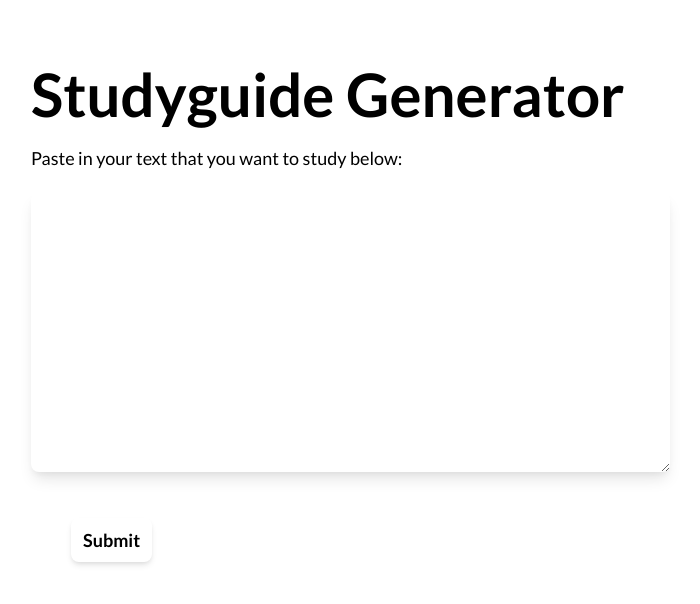
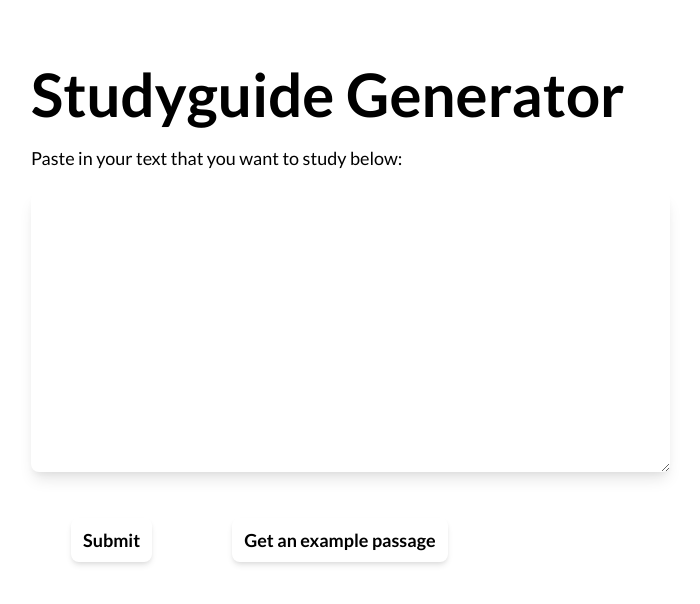
Before and after one commit to MLHUnihack2020/StudyGuideFrontend, a Vue app: page / in a window 1280 px wide. Shown: the top 604 px of the page, without its empty margins (33-733 px from the left). Built offline with nearby package versions, Linux system fonts and the light colour scheme.

Commit message:
Added example button

```diff
--- a/src/components/ContentSubmit.vue
+++ b/src/components/ContentSubmit.vue
@@ -7,6 +7,7 @@
     </div>
     <div>
       <button class="text-lg shadow-md px-3 py-2 rounded-lg font-bold m-10" v-on:click="sendRequest">Submit</button>
+      <button class="text-lg shadow-md px-3 py-2 rounded-lg font-bold m-10" v-on:click="setExample">Get an example passage</button>
     </div>
   </div>
 </template>
@@ -54,6 +55,9 @@ export default {
       .catch((error) => {
         console.error('Error:', error);
       });
+    },
+    setExample: function () {
+      this.$parent.inputText = "Microsoft Corporation (/ˈmaɪkroʊsɒft/ MY-kroh-soft) is an American multinational technology company with headquarters in Redmond, Washington. It develops, manufactures, licenses, supports, and sells computer software, consumer electronics, personal computers, and related services. Its best known software products are the Microsoft Windows line of operating systems, the Microsoft Office suite, and the Internet Explorer and Edge web browsers. Its flagship hardware products are the Xbox video game consoles and the Microsoft Surface lineup of touchscreen personal computers. Microsoft ranked No. 21 in the 2020 Fortune 500 rankings of the largest United States corporations by total revenue;[3] it was the world's largest software maker by revenue as of 2016[4] and is considered one of the domestic Big Five technology companies.";
     }
   }
 }
```
